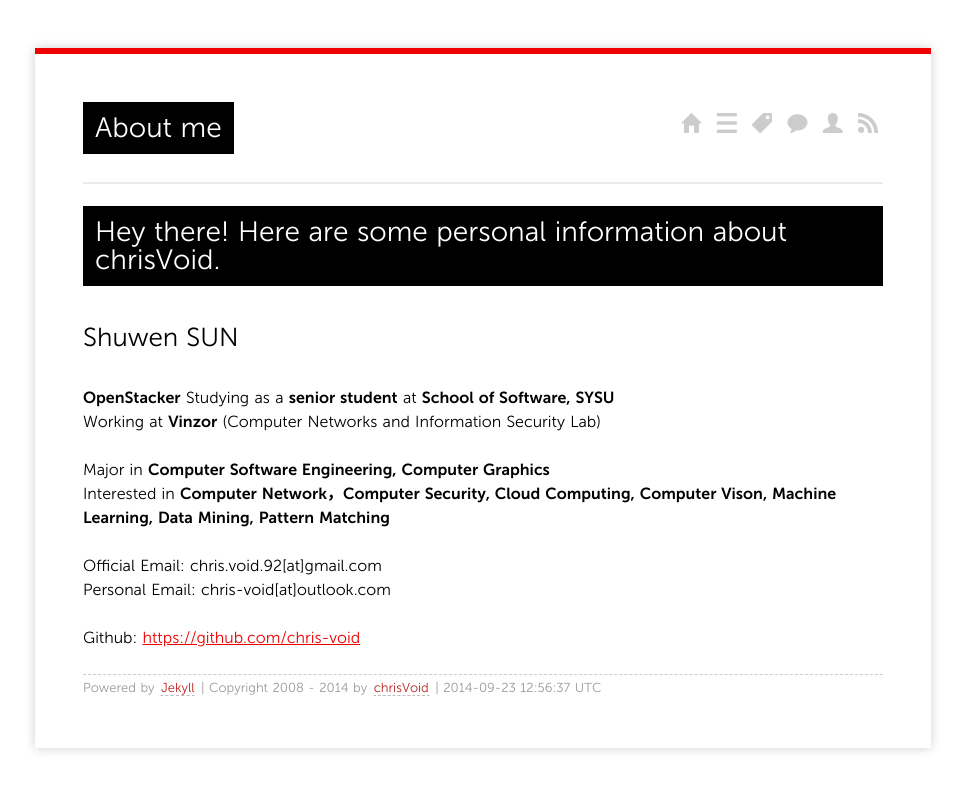
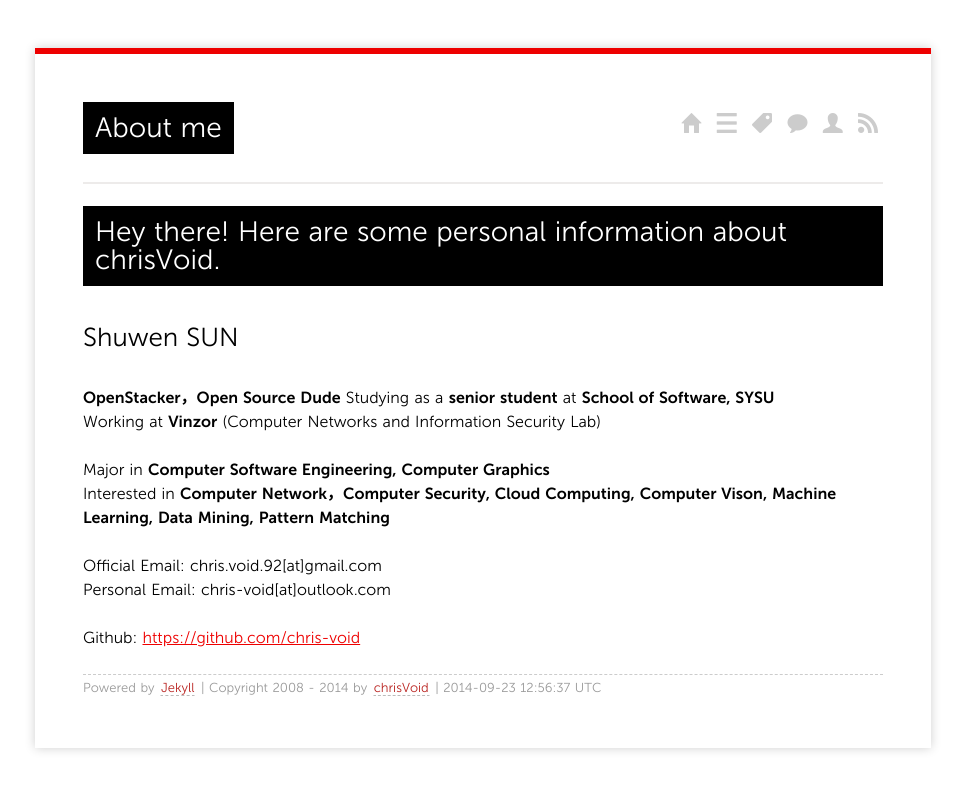
Before and after one commit to chris-void/chris-void.github.io, a Jekyll site: the page built from about/index.md, in a window 1280 px wide. Shown: the top 790 px of the page, without its empty margins (157-1122 px from the left). Built offline with Jekyll 4.4.1, drawn with Linux system fonts in a browser that asks for light colours; Markdown is read by kramdown in place of the engine named in the settings; comment, search, counter and statistics services are not loaded.

Commit message:
Update index.md

```diff
--- a/about/index.md
+++ b/about/index.md
@@ -9,7 +9,7 @@ Hey there! Here are some personal information about chrisVoid.
 
 ## Shuwen SUN
 
-**OpenStacker**
+**OpenStacker，Open Source Dude**
 Studying as a **senior student** at **School of Software, SYSU**
 Working at **Vinzor** (Computer Networks and Information Security Lab)
 
```
